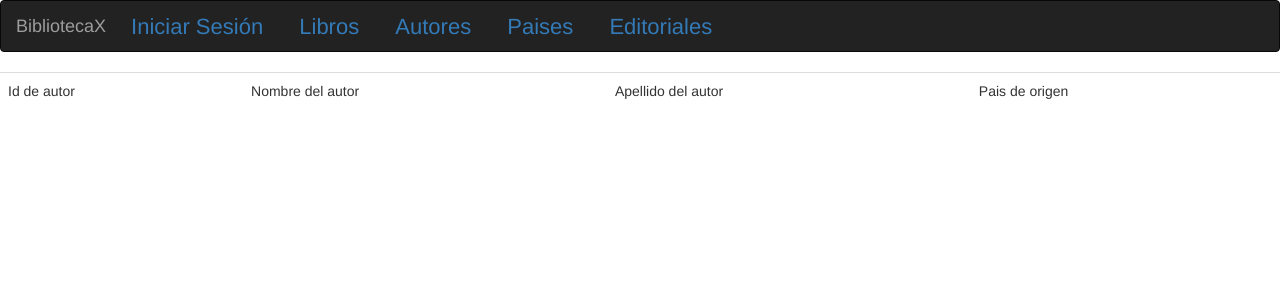
After one commit to bran-can19/Bibloteca, a Flask app: page /autores in a window 1280 px wide. The commit adds this page. Shown: the top 300 px of the page. Run offline with Flask 3, Linux system fonts and the light colour scheme; data that the repository does not hold is empty; some libraries are stand-ins or nearby versions.

```diff
--- a/main.py
+++ b/main.py
@@ -1,9 +1,124 @@
-from flask import Flask, redirect,render_template
+import psycopg2
+from flask import Flask,request,redirect,render_template,url_for
 from flask_bootstrap import Bootstrap
+from flask_wtf import FlaskForm
+from wtforms.fields import PasswordField,StringField,SubmitField
 
 app = Flask(__name__)
-bootstrap=Bootstrap (app)
+bootstrap = Bootstrap(app)
 
 @app.route('/')
 def index():
     return render_template('base.html')
+
+@app.route('/libros')
+def libros():
+    #conectar con la BD
+    conexion= psycopg2.connect(
+        database= "Biblioteca3a",
+        user="postgres",
+        password="cris20",
+        host="localhost",
+        port="5432"
+    )
+
+    #crear un cursor (objeto para recorrer las tablas)
+    cursor= conexion.cursor()
+    #ejecutar una consulta en postgres
+    cursor.execute('''SELECT*FROM libros_view''')
+    #recuperar informacion
+    datos= cursor.fetchall()
+    #cerrar cursor y conexion de la base de datos
+    cursor.close()
+    conexion.close()
+    return render_template('libros.html', datos=datos)
+
+@app.route('/autores')
+def autores():
+    #conectar con la BD
+    conexion= psycopg2.connect(
+        database= "Biblioteca3a",
+        user="postgres",
+        password="cris20",
+        host="localhost",
+        port="5432"
+    )
+
+    #crear un cursor (objeto para recorrer las tablas)
+    cursor= conexion.cursor()
+    #ejecutar una consulta en postgres
+    cursor.execute('''SELECT*FROM autores_view''')
+    #recuperar informacion
+    datos= cursor.fetchall()
+    #cerrar cursor y conexion de la base de datos
+    cursor.close()
+    conexion.close()
+    return render_template('autores.html', datos=datos)
+
+@app.route('/paises')
+def paises():
+    #conectar con la BD
+    conexion= psycopg2.connect(
+        database= "Biblioteca3a",
+        user="postgres",
+        password="cris20",
+        host="localhost",
+        port="5432"
+    )
+
+    #crear un cursor (objeto para recorrer las tablas)
+    cursor= conexion.cursor()
+    #ejecutar una consulta en postgres
+    cursor.execute('''SELECT*FROM país''')
+    #recuperar informacion
+    datos= cursor.fetchall()
+    #cerrar cursor y conexion de la base de datos
+    cursor.close()
+    conexion.close()
+    return render_template('paises.html', datos=datos)
+
+@app.route('/delete_pais/<int:id_pais>', methods=['POST'])
+def delete_pais(id_pais):
+    #conectar con la BD
+    conexion= psycopg2.connect(
+        database= "Biblioteca3a",
+        user="postgres",
+        password="cris20",
+        host="localhost",
+        port="5432"
+    )
+    #crear un cursor (objeto para recorrer las tablas)
+    cursor= conexion.cursor()
+    #Borrar el registro con el id_pais seleccionado
+    cursor.execute('''DELETE FROM país WHERE id_pais=%s''',
+                    (id_pais,))
+    conexion.commit()
+    cursor.close()
+    conexion.close()
+    return redirect(url_for('index'))
+
+@app.route('/update1_pais/<int:id_pais>', methods=[ 'POST'])
+def update1_pais(id_pais):
+    #conectar con la BD
+    conexion= psycopg2.connect(
+        database= "Biblioteca3a",
+        user="postgres",
+        password="cris20",
+        host="localhost",
+        port="5432"
+    )
+    #crear un cursor (objeto para recorrer las tablas)
+    cursor= conexion.cursor()
+    #recuperar el registro del id_pais seleccionado
+    cursor.execute( '''SELECT*FROM país WHERE id_pais=%s''' ,
+                    (id_pais,))
+    datos=cursor.fetchall()
+    id_pais=request.form['id_pais']
+    nombre=request.form['nombre']
+    datos={
+         'id_pais':id_pais,
+         'nombre':nombre
+    }
+    cursor.close()
+    conexion.close()
+    return render_template ('editar_pais.html', datos=datos)
--- /dev/null
+++ b/templates/autores.html
@@ -0,0 +1,35 @@
+{% extends 'bootstrap/base.html' %}
+{% block head %}
+    {{ super() }}
+    <title>
+        {% block title %}
+            Biblioteca Web App
+        {% endblock %}
+    </title>
+    <link rel="stylesheet" href="../static/style/style.css">
+{% endblock %}
+
+{% block body %}
+    {% block navbar %}
+        {% include 'navbar.html' %}
+    {% endblock %}
+
+    {% block content %}
+    <table class="table table-hover">
+        <tr>
+            <td>Id de autor</td>
+            <td>Nombre del autor</td>
+            <td>Apellido del autor </td>
+            <td>Pais de origen</td>
+        </tr>
+        {% for autor in datos %}
+        <tr>
+            <td>{{ autor[0] }}</td>
+            <td>{{ autor[1] }}</td>
+            <td>{{ autor[2] }}</td>
+            <td>{{ autor[3] }}</td>
+        </tr>
+        {% endfor %}
+    </table>
+    {% endblock %}
+{% endblock %}s
--- a/templates/base.html
+++ b/templates/base.html
@@ -3,7 +3,7 @@
     {{ super() }}
     <title>
         {% block title %}
-            Biblioteca Web App
+            biblioteca Web App
         {% endblock %}
     </title>
     <link rel="stylesheet" href="../static/style/style.css">
--- a/templates/navbar.html
+++ b/templates/navbar.html
@@ -9,12 +9,12 @@
 
           <a class="nav-link active" aria-current="page" href="#">Iniciar Sesión </a>
 
-          <a class="nav-link" href="#">Libros </a>
+          <a class="nav-link" href="{{url_for('libros')}}">Libros </a>
 
 
-          <a class="nav-link" href="#">Autores </a>
+          <a class="nav-link" href="{{url_for('autores')}}">Autores </a>
 
-          <a class="nav-link disabled" aria-disabled="true">Paises </a>
+          <a class="nav-link" href="{{url_for('paises')}}">Paises </a>
 
           <a class="nav-link disabled" aria-disabled="true">Editoriales </a>
 
```
Also changed, not shown: templates/editar_pais.html (added, +27 -0 lines), templates/libros.html (+11 -0 lines), templates/pais.html (added, +48 -0 lines).
